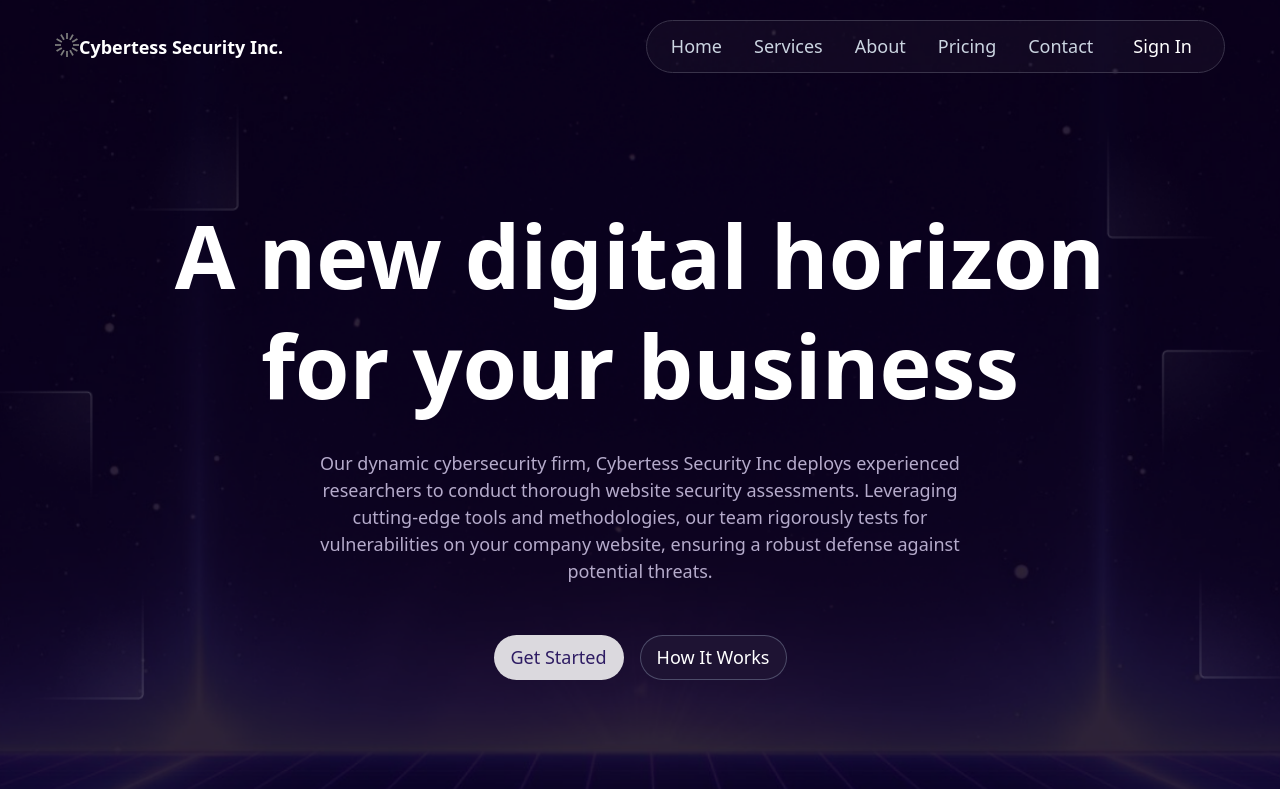
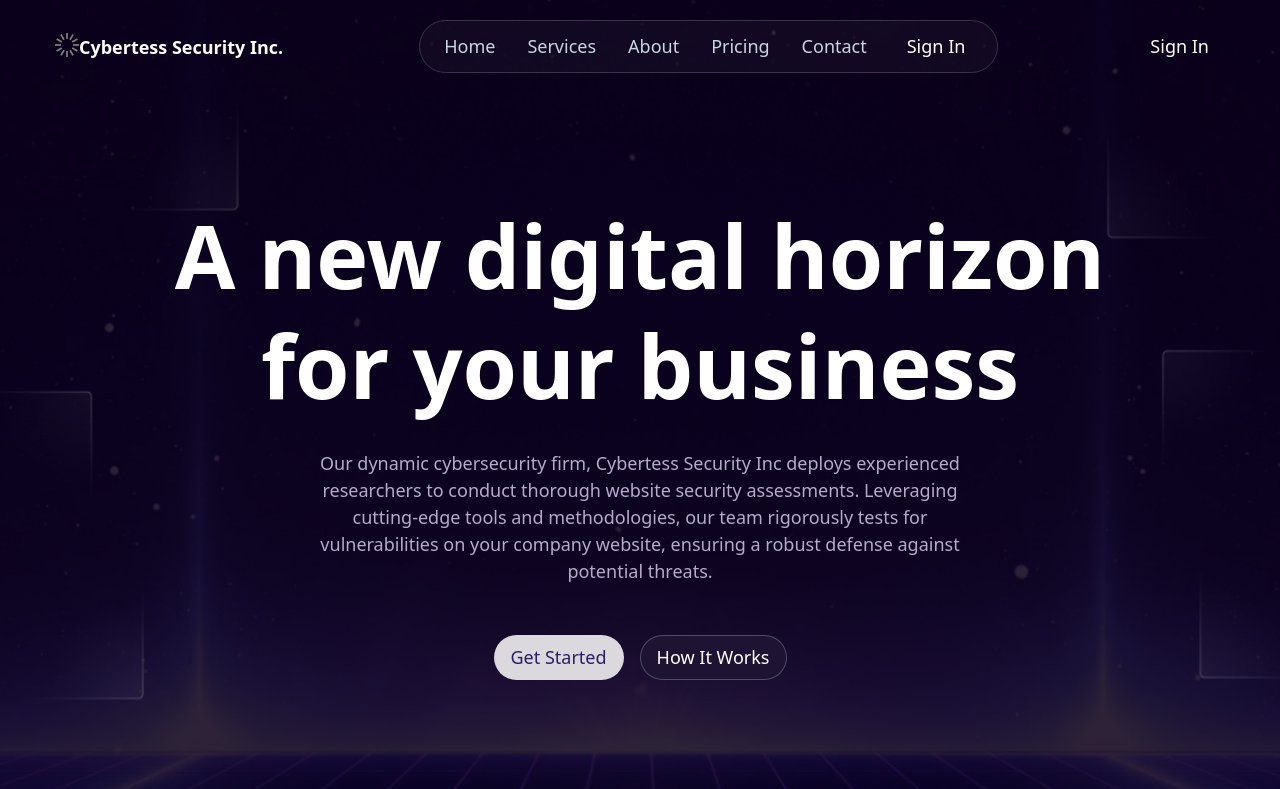
Before and after one commit to tarunkumar2112/staging, a React (Create React App) app: page / in a window 1280 px wide. Shown: the top 789 px of the page. Built offline with nearby package versions, Linux system fonts and the light colour scheme.

Commit message:
Update Header.js

```diff
--- a/src/components/Header.js
+++ b/src/components/Header.js
@@ -42,9 +42,9 @@ const Header = () => {
       </nav>
 
       {/* Sign-in Button */}
-{/* <button className={`lg:block hidden font-medium  text-white hover:text-gray-300  py-2 px-4 rounded`}>
+     <button className={`lg:block hidden font-medium  text-white hover:text-gray-300  py-2 px-4 rounded`}>
         Sign In
-      </button> */}
+      </button>
       </div>
       </div>
     </header>
```
